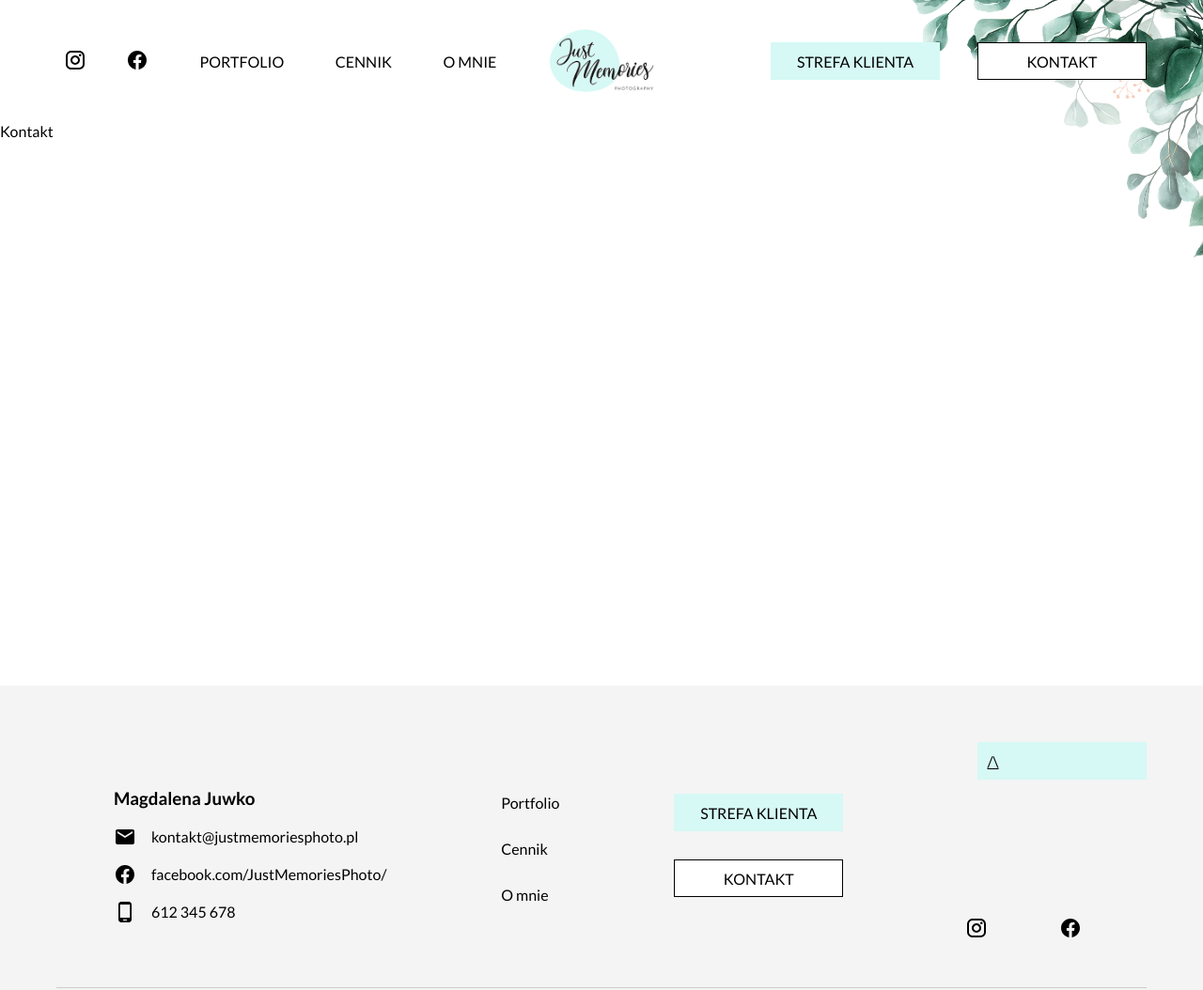
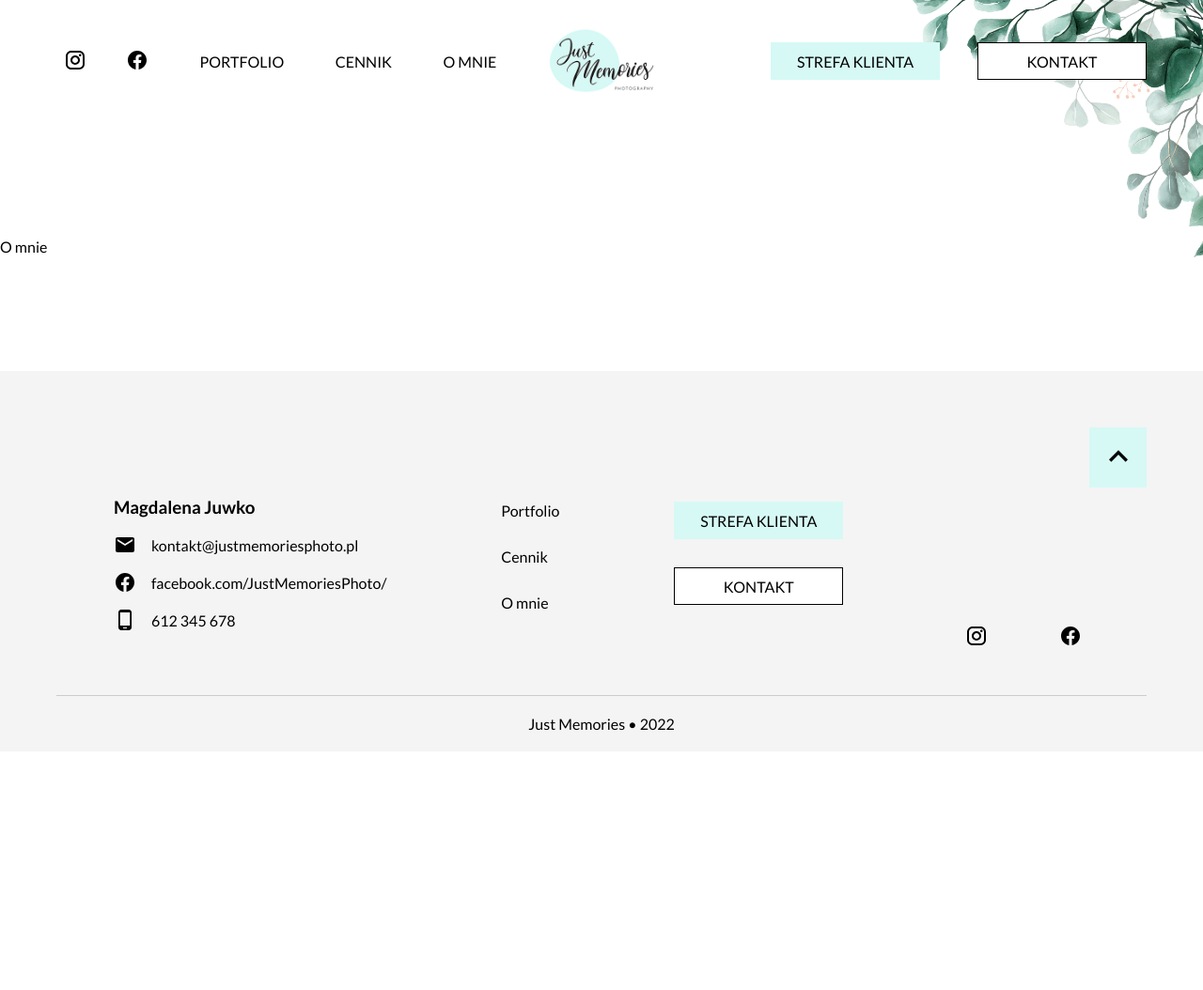
Before and after one commit to MarekD97/just-memories, a Gatsby site: page /o-mnie/ in a window 1280 px wide. Shown: the top 1054 px of the page at 94% size. After the commit the page ends 800 px from the top, so only its background shows below. Built offline with nearby package versions, Linux system fonts and the light colour scheme; Gatsby itself is replaced by a stand-in of ours.

Commit message:
Update Footer and website layout

```diff
--- a/src/components/Footer.js
+++ b/src/components/Footer.js
@@ -4,9 +4,9 @@ import email from '../img/icons/email.svg';
 import phone from '../img/icons/phone.svg';
 import facebook from '../img/icons/facebook.svg';
 import instagram from '../img/icons/instagram.svg'
+import arrowUp from '../img/icons/arrow_up.svg';
+
 import { Link, navigate } from 'gatsby';
-
-import { StaticImage } from 'gatsby-plugin-image';
 
 const Footer = () => {
   return (
@@ -29,8 +29,12 @@ const Footer = () => {
         aspectRatio={1/1}
       /> */}
       <div className="footer__row" style={{alignSelf: 'flex-end'}}>
-        <a className="primary-btn" href="#">
-          /\
+        <a className="button button--primary button--no-transition" href="#navigation" style={{width: 'auto'}}>
+        <img
+            src={arrowUp}
+            alt="Na początek strony"
+            style={{ width: "2.5em", height: "2.5em" }}
+          />
         </a>
       </div>
       <div className="footer__row">
@@ -74,13 +78,13 @@ const Footer = () => {
         </div>
         <div className="footer__menu">
           <button
-            className="primary-btn"
+            className="button button--primary button--no-transition"
             onClick={() => window.location.href='/admin'}
           >
             Strefa klienta
           </button>
           <button
-            className="btn"
+            className="button button--no-transition"
             onClick={() => navigate("/kontakt/")}
           >
             Kontakt
--- a/src/components/Layout.js
+++ b/src/components/Layout.js
@@ -9,8 +9,16 @@ import { StaticImage } from "gatsby-plugin-image";
 
 const TemplateWrapper = ({ children }) => {
   const { title, description } = useSiteMetadata();
+
+  const containerStyle = {
+    minHeight: '100vh',
+    display: 'flex',
+    flexDirection: 'column',
+    justifyContent: 'space-between',
+  }
+
   return (
-    <div>
+    <div style={containerStyle}>
       <Helmet>
         <html lang="en" />
         <title>{title}</title>
@@ -64,7 +72,7 @@ const TemplateWrapper = ({ children }) => {
         }}
       />
       <Navbar />
-      <div>{children}</div>
+      <main>{children}</main>
       <Footer />
     </div>
   );
--- a/src/components/Navbar.js
+++ b/src/components/Navbar.js
@@ -1,4 +1,4 @@
-import React, { useState, useEffect } from 'react';
+import React from 'react';
 import { Link, navigate } from 'gatsby';
 import { StaticImage } from 'gatsby-plugin-image';
 
@@ -9,7 +9,7 @@ import closeMenu from '../img/icons/menu_close.svg';
 
 
 const Navbar = () => {
-  const [active, setActive] = useState(false);
+  const [active, setActive] = React.useState(false);
 
   const toggleHamburger = () => {
     const newState = !active;
@@ -21,6 +21,7 @@ const Navbar = () => {
       className="navbar"
       role="navigation"
       aria-label="Main"
+      id="navigation"
     >
       <div className={`navbar-start ${active ? "navbar-menu--is-open" : ""}`}>
         <div className="navbar-social">
@@ -79,13 +80,13 @@ const Navbar = () => {
         className={`navbar-end ${active ? "navbar-menu--is-open" : ""}`}
       >
         <button
-          className="primary-btn"
+          className="button button--primary"
           onClick={() => window.location.href='/admin'}
         >
           Strefa klienta
         </button>
         <button
-          className="btn"
+          className="button"
           onClick={() => navigate("/kontakt/")}
         >
           Kontakt
--- a/src/components/PhotoAlbum.js
+++ b/src/components/PhotoAlbum.js
@@ -27,7 +27,6 @@ const PhotoAlbum = ({
                     formats={["auto", "webp", "avif"]}
                 />
             ))
-
             }
         </div>
     );
--- a/src/sass/base/_reset.scss
+++ b/src/sass/base/_reset.scss
@@ -1,7 +1,9 @@
 body {
     margin: 0;
 }
-
+html {
+    scroll-behavior: smooth;
+}
 * {
     box-sizing: border-box;
 }
--- a/src/sass/components/_buttons.scss
+++ b/src/sass/components/_button.scss
@@ -1,4 +1,4 @@
-.btn {
+.button {
     padding: 0.594em;
     width: 11.25em;
     border: 1px solid var(--dark-color);
@@ -13,10 +13,16 @@
     &:focus {
         padding: 1.219em 0.594em;
     }
+
+    &--primary {
+        border: 1px solid var(--primary-color);
+        background-color: var(--primary-color);
+    }
+
+    &--no-transition {
+        &:hover,
+        &:focus {
+            padding: 0.594em;
+        }
+    }
 }
-
-.primary-btn {
-    @extend .btn;
-    border: 1px solid var(--primary-color);
-    background-color: var(--primary-color);
-}
--- a/src/sass/components/_photo-album.scss
+++ b/src/sass/components/_photo-album.scss
@@ -11,9 +11,9 @@
     img {
         padding: 0.625em;
     }
-    &--center {
-        // transform: scale(1.15);
-    }
+    // &--center {
+    //     // transform: scale(1.15);
+    // }
 
 }
 
--- a/src/sass/main.scss
+++ b/src/sass/main.scss
@@ -5,7 +5,7 @@
 @import "base/reset";
 @import "base/typography";
 
-@import "components/buttons";
+@import "components/button";
 @import "components/photo-album";
 
 @import "layout/navigation";
--- a/src/templates/about-me-page.js
+++ b/src/templates/about-me-page.js
@@ -4,10 +4,8 @@ import Layout from "../components/Layout"
 const AboutMePage = () => {
     return (
         <Layout>
-            <div
-                style={{minHeight: "75vh"}}
-            >
-                Kontakt
+            <div>
+                O mnie
             </div>
         </Layout>
     )
--- a/src/templates/projects-page.js
+++ b/src/templates/projects-page.js
@@ -6,6 +6,8 @@ import Layout from '../components/Layout';
 
 const ProjectsPage = ({ data }) => {
     const { frontmatter } = data.markdownRemark;
+
+    console.log(frontmatter);
 
     const styleContainer = {
         width: '50%',
```
Also changed, not shown: src/img/icons/arrow_up.svg (added).
